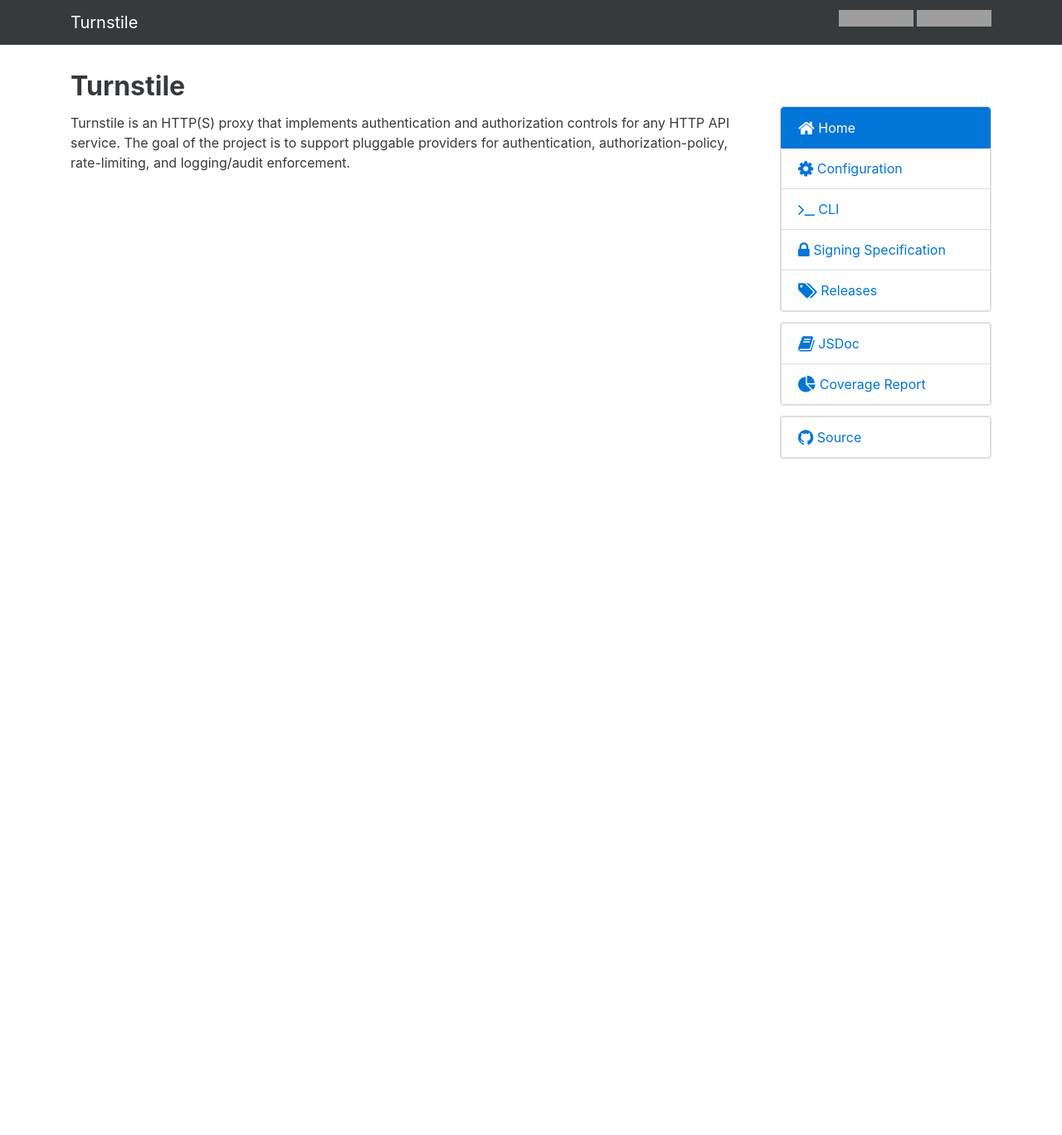
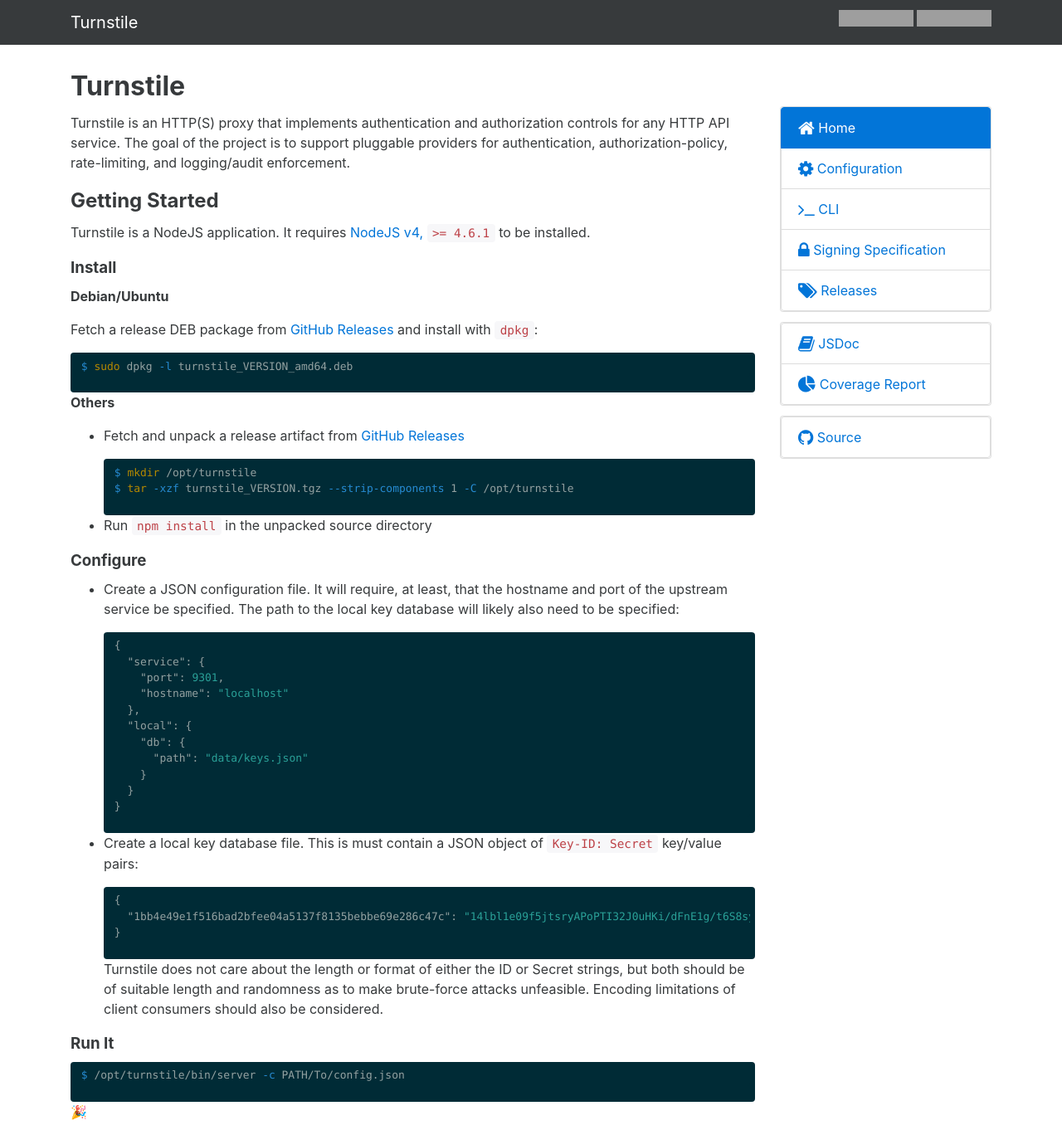
Before and after one commit to rapid7/turnstile, a Jekyll site: the page built from docs/_pages/index.md, in a window 1280 px wide and 1368 px high. Shown: the whole window at 83% size. Built offline with Jekyll 4.4.1, drawn with Linux system fonts in a browser that asks for light colours; nearby versions of some CDN libraries; emoji names are drawn with the system emoji font; grey boxes are pictures that could not be loaded.

Commit message:
Add a Getting Started guide and apply code-highliting styles

````diff
--- a/docs/_config.yml
+++ b/docs/_config.yml
@@ -10,6 +10,14 @@ baseurl: /turnstile
 
 markdown: kramdown
 
+kramdown:
+  input: GFM
+  hard_wrap: false
+  syntax_highlighter: rouge
+
 collections:
   pages:
     output: true
+
+gems:
+  - jemoji
--- a/docs/_pages/index.md
+++ b/docs/_pages/index.md
@@ -10,3 +10,66 @@ order: 1
 # Turnstile
 
 Turnstile is an HTTP(S) proxy that implements authentication and authorization controls for any HTTP API service. The goal of the project is to support pluggable providers for authentication, authorization-policy, rate-limiting, and logging/audit enforcement.
+
+## Getting Started
+
+Turnstile is a NodeJS application. It requires [NodeJS v4, `>= 4.6.1`](https://nodejs.org/dist/v4.6.1/) to be installed.
+
+### Install
+
+**Debian/Ubuntu**
+
+Fetch a release DEB package from [GitHub Releases] and install with `dpkg`:
+
+```bash
+$ sudo dpkg -l turnstile_VERSION_amd64.deb
+```
+
+**Others**
+
+* Fetch and unpack a release artifact from [GitHub Releases]
+
+  ```bash
+  $ mkdir /opt/turnstile
+  $ tar -xzf turnstile_VERSION.tgz --strip-components 1 -C /opt/turnstile
+  ```
+
+* Run `npm install` in the unpacked source directory
+
+### Configure
+
+* Create a JSON configuration file. It will require, at least, that the hostname and port of the upstream service be specified. The path to the local key database will likely also need to be specified:
+
+  ```json
+  {
+    "service": {
+      "port": 9301,
+      "hostname": "localhost"
+    },
+    "local": {
+      "db": {
+        "path": "data/keys.json"
+      }
+    }
+  }
+  ```
+
+* Create a local key database file. This is must contain a JSON object of `Key-ID: Secret` key/value pairs:
+
+  ```json
+  {
+    "1bb4e49e1f516bad2bfee04a5137f8135bebbe69e286c47c": "14lbl1e09f5jtsryAPoPTI32J0uHKi/dFnE1g/t6S8syLoL43C96C9Hn8OwVl2Xd"
+  }
+  ```
+
+  Turnstile does not care about the length or format of either the ID or Secret strings, but both should be of suitable length and randomness as to make brute-force attacks unfeasible. Encoding limitations of client consumers should also be considered.
+
+### Run It
+
+```bash
+$ /opt/turnstile/bin/server -c PATH/To/config.json
+```
+
+:tada:
+
+[GitHub Releases]: https://github.com/rapid7/turnstile/releases
````
Also changed, not shown: docs/_pages/cli.md (+1 -1 lines), docs/_pages/configuration.md (+1 -1 lines), README.md.
